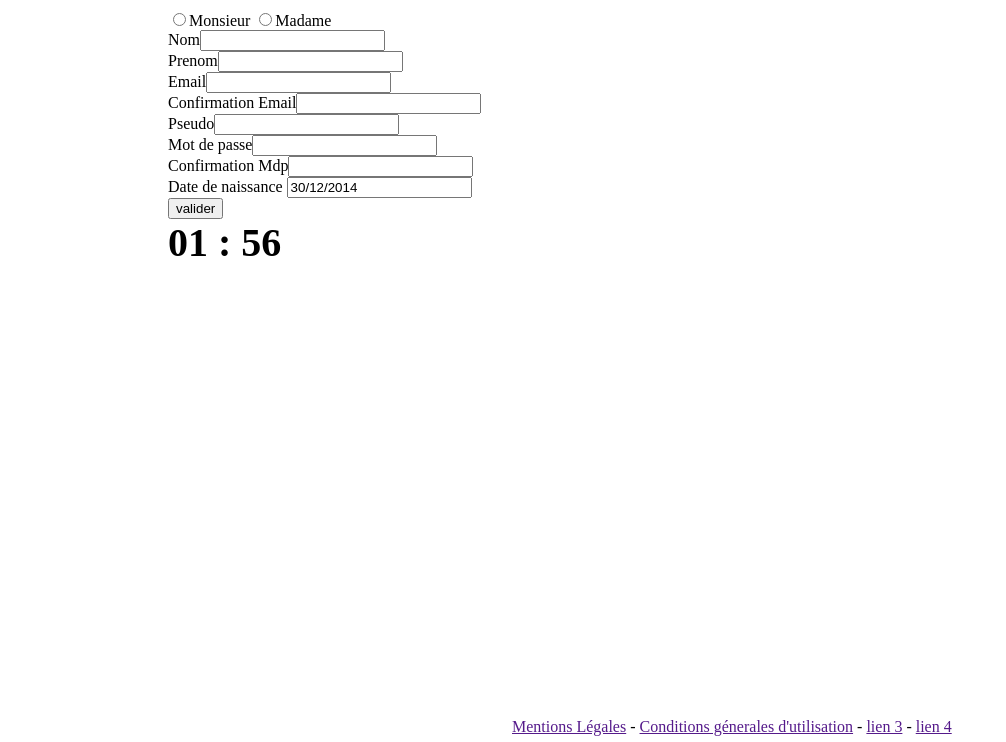
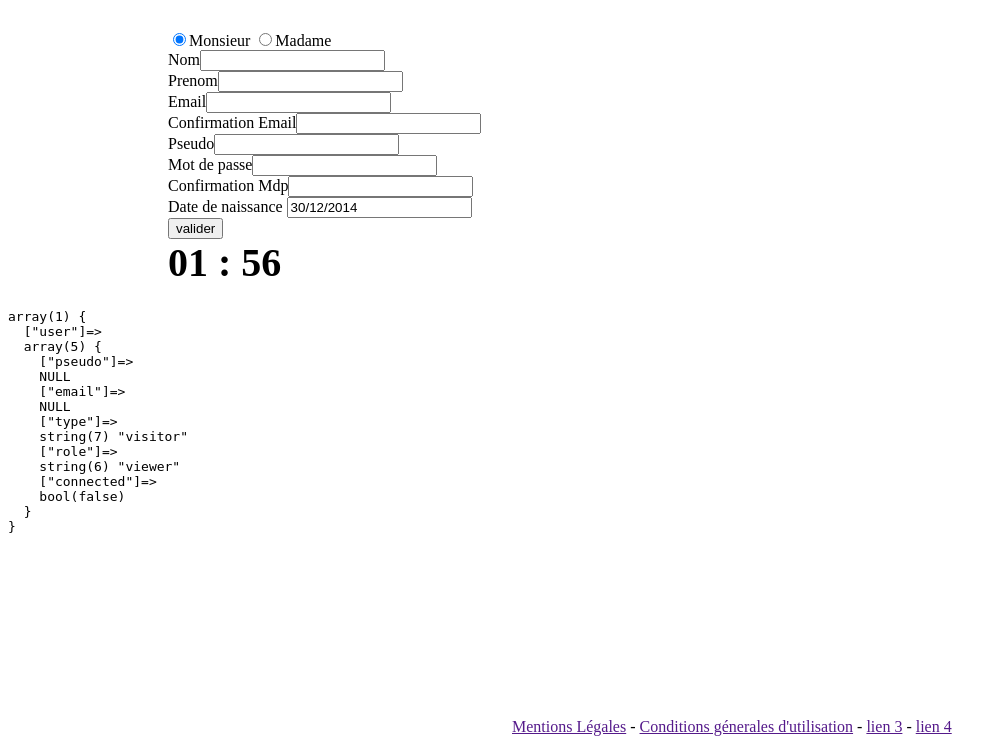
Before and after one commit to esgi-3dw-groupe5/annual-project, a PHP site: page /annual-project/ in a window 1280 px wide. Shown: the part 58-800 px from the top of the page, without its empty margins (0-1006 px from the left). Run offline with PHP 8.4, Linux system fonts and the light colour scheme.

Commit message:
[feature] signin connection
FIXME :
- Login
- clean code

```diff
--- /dev/null
+++ b/assets/css/formSignin.css
@@ -0,0 +1,12 @@
+.form-error{
+    color:darkred;
+}
+.form-error:before{
+	/*content:"x";*/
+}
+
+.clock-display span{
+    color: #000 !important;
+    font-weight:  bold;
+    font-size:  40px;
+}
--- a/assets/js/coreAjax.js
+++ b/assets/js/coreAjax.js
@@ -1,5 +1,6 @@
 $(document).ready(function(){
 	 signin();
+	 prevent_empty_form();
 });
 
 
@@ -37,13 +38,13 @@ function get_form_values(form){
 	switch(form){
 		case 'signin' :
 			var send = {};
-			send.valider 		=	"valider";
-			send.si_email 			=	$('input[name="si_email"]').val();
+			send.si_submit 		=	"valider";
+			send.si_email 		=	$('input[name="si_email"]').val();
 			send.si_conf_email	=	$('input[name="si_conf_email"]').val();
 			send.si_psw 		=	$('input[name="si_psw"]').val();
-			send.si_conf_psw		=	$('input[name="si_conf_psw"]').val();
+			send.si_conf_psw	=	$('input[name="si_conf_psw"]').val();
 			send.si_pseudo 		=	$('input[name="si_pseudo"]').val();
-			send.date 		=	$('input[name="date"]').val();
+			send.date 			=	$('input[name="date"]').val();
 		break;
 
 		default:
@@ -92,37 +93,55 @@ function write_error(error){
 	// msgErr_date
 
 	if( error[0] != '' ){
-		// $('#').html(error[0]);
+		$('#msgErr').html(error[0]);
+			$('#si_form').submit(function(event){
+				enablePreventDefault(event);
+			});
 	}else{
-		// $('#').html('');
+		$('#msgErr').html('');
 	}
 
 	if( error[1] != '' ){
 		$('#msgErr_mail_1').html(error[1]);
+			$('#si_form').submit(function(event){
+				enablePreventDefault(event);
+			});
 	}else{
 		$('#msgErr_mail_1').html('');
 	}
 
 	if( error[2] != '' ){
 		$('#msgErr_mail_2').html(error[2]);
+			$('#si_form').submit(function(event){
+				enablePreventDefault(event);
+			});
 	}else{
 		$('#msgErr_mail_2').html('');
 	}
 
 	if( error[3] != '' ){
 		$('#msgErr_mail_3').html(error[3]);
+			$('#si_form').submit(function(event){
+				enablePreventDefault(event);
+			});
 	}else{
 		$('#msgErr_mail_3').html('');
 	}
 
 	if( error[4] != '' ){
-		$('#').html(error[4]);
+		$('#msgErr_psw_1').html(error[4]);
+			$('#si_form').submit(function(event){
+				enablePreventDefault(event);
+			});
 	}else{
-		$('#').html('');
+		$('#msgErr_psw_1').html('');
 	}
 
 	if( error[5] != '' ){
 		$('#msgErr_psw_2').html(error[5]);
+			$('#si_form').submit(function(event){
+				enablePreventDefault(event);
+			});
 	}else{
 		$('#msgErr_psw_2').html('');
 	}
@@ -135,7 +154,33 @@ function write_error(error){
 
 	if( error[7] != '' ){
 		$('#msgErr_pseudo').html(error[7]);
+			$('#si_form').submit(function(event){
+				enablePreventDefault(event);
+			});
 	}else{
 		$('#msgErr_pseudo').html('');
 	}
+
+	if(error[0]=='' && error[1]=='' && error[2]=='' && error[3]=='' && error[4]=='' && error[5]=='' && error[6]=='' && error[7]==''){
+		$('#si_form').unbind('submit');
+	}
 }
+
+function enablePreventDefault(event){
+	event.preventDefault();
+}
+
+function prevent_empty_form(){
+	if(	$('input[name="si_email"]').val() == "" &&
+		$('input[name="si_conf_email"]').val() == "" &&
+		$('input[name="si_psw"]').val() == "" &&
+		$('input[name="si_conf_psw"]').val() == "" &&
+		$('input[name="si_pseudo"]').val() == "" &&
+		$('input[name="date"]').val() == "" )
+	{
+
+		$('#si_form').submit(function(event){
+			enablePreventDefault(event);
+		});
+	}
+}
--- /dev/null
+++ b/controller/accessControl.php
@@ -0,0 +1,54 @@
+<?php
+function access_control(){
+	if(is_session_started() === FALSE){
+		session_start();
+	}
+    if(!isset($_SESSION['user'] )){
+        $_SESSION['user'] = [];
+        set_user_session(false);
+    }
+}
+
+function set_user_session($success, $pseudo = null, $email = null){
+    if(is_session_started() === FALSE){
+       session_start();
+    }
+    if( $success ){
+        $_SESSION['user']['pseudo']     =   $pseudo;
+        $_SESSION['user']['email']      =   $email;
+        $_SESSION['user']['type']       =   "member";
+        $_SESSION['user']['role']       =   "viewer";
+        $_SESSION['user']['connected']  =   true;
+    }
+    else{
+        $_SESSION['user']['pseudo']     =   null;
+        $_SESSION['user']['email']      =   null;
+        $_SESSION['user']['type']       =   'visitor';
+        $_SESSION['user']['role']       =   'viewer';
+        $_SESSION['user']['connected']  =   false;
+    }
+}
+
+function is_session_started(){
+// @return bool
+    if ( php_sapi_name() !== 'cli' ) {
+        if ( version_compare(phpversion(), '5.4.0', '>=') ) {
+            return session_status() === PHP_SESSION_ACTIVE ? TRUE : FALSE;
+        } else {
+            return session_id() === '' ? FALSE : TRUE;
+        }
+    }
+    return FALSE;
+}
+
+function end_session(){
+    if(is_session_started() === FALSE){
+       session_start();
+    }
+    session_destroy();
+}
+
+function redirect(){
+    // redirect user to his current location after login
+    header('location: http://127.0.0.1/annual-project/');
+}
--- a/controller/accessControle.php
+++ /dev/null
@@ -1,24 +0,0 @@
-<?php
-function access_control(){
-	session_start();
-	if(is_session_started() === TRUE){
-		$_SESSION['user'] = [];
-		$_SESSION['user']['type'] = 'visitor';
-	}
-}
-
-function is_session_started(){
-// @return bool
-    if ( php_sapi_name() !== 'cli' ) {
-        if ( version_compare(phpversion(), '5.4.0', '>=') ) {
-            return session_status() === PHP_SESSION_ACTIVE ? TRUE : FALSE;
-        } else {
-            return session_id() === '' ? FALSE : TRUE;
-        }
-    }
-    return FALSE;
-}
-
-function end_session(){
-	session_destroy();
-}
--- a/controller/corePHP.php
+++ b/controller/corePHP.php
@@ -1,11 +1,21 @@
 <?php
 if(!defined('__ROOT__'))define('__ROOT__', $_SERVER['DOCUMENT_ROOT']."/annual-project");
 require_once(__ROOT__."/controller/common.php");
+require_once(__ROOT__."/controller/accessControl.php");
 require_once(__ROOT__."/controller/inscriptionController.php");
 $displayErr=null;
-if(isset($_POST['valider']) && !empty($_POST['valider'])) {
-    $action = $_POST['valider'];
-    switch($action) {
+
+if( isset($_POST['si_submit']) && !empty($_POST['si_submit']) ) {
+    $action = $_POST['si_submit'];
+    _switch($action);
+}
+if( isset($_GET['act']) && !empty($_GET['act']) ) {
+    $action = $_GET['act'];
+    _switch($action);
+}
+
+function _switch($action){
+   switch($action) {
         case 'valider' :
             $displayErr =  validate_field($_POST);
             /*****************/
@@ -22,14 +32,15 @@ if(isset($_POST['valider']) && !empty($_POST['valider'])) {
             // 8 -> Date given is not a date
             // 9 -> Date given does not exit
 
+            $msgErr       = $displayErr[0];
             $msgErr_mail_1  = $displayErr[1];
             $msgErr_mail_2  = $displayErr[2];
             $msgErr_mail_3  = $displayErr[3];
 
             $msgErr_pseudo  = $displayErr[7];
 
-            $msgErr_psw_1  = $displayErr[4];
-            $msgErr_psw_2  = $displayErr[5];
+            $msgErr_psw_1   = $displayErr[4];
+            $msgErr_psw_2   = $displayErr[5];
 
             /***************************/
             /******Keep formm value*****/
@@ -55,10 +66,16 @@ if(isset($_POST['valider']) && !empty($_POST['valider'])) {
 
             return;
 
-        	break;
-		default:
+            break;
+        case 'logout':
 
-			break;
+                end_session();
+                redirect();
+            break;
+
+        default:
+
+            break;
     }
     return;
 }
--- a/controller/formControle.php
+++ /dev/null
@@ -1,4 +0,0 @@
-<?php
-if(isset($_POST['signin'])){
-	echo $_POST['pseudo'];
-}
--- a/controller/inscriptionController.php
+++ b/controller/inscriptionController.php
@@ -1,6 +1,7 @@
 <?php
 if(!defined('__ROOT__'))define('__ROOT__', $_SERVER['DOCUMENT_ROOT']."/annual-project");
 require_once(__ROOT__."/controller/common.php");
+require_once(__ROOT__."/controller/accessControl.php");
 require_once(__ROOT__."/model/dbconnect.php");
 require_once(__ROOT__."/model/getusers.php");
 
@@ -26,7 +27,7 @@ function validate_field($POST){
 	$gender  	  = "";
 	$email  	  = "";
 	$confirmEmail = "";
-	$password 		  = "";
+	$password 	  = "";
 	$confirmPsw	  = "";
 	$date	  	  = "";
 	/*****************/
@@ -43,7 +44,7 @@ function validate_field($POST){
 	// 8 -> Date given is not a date
 	// 9 -> Date given does not exit
 
-	if(isset($POST["valider"])){ // AJAX later on
+	if(isset($POST["si_submit"])){ // AJAX later on
 
 		/*******************************************************************/
 		/****************************NOT REQUIRE****************************/
@@ -62,6 +63,16 @@ function validate_field($POST){
 		/*******************************************************************/
 		/****************************REQUIRE********************************/
 		/*******************************************************************/
+		// if( empty($POST["dateNaissance"])
+		// 	&& empty($POST["password"])
+		// 		&& empty($POST["confirmPsw"])
+		// 			&& empty($POST["email"])
+		// 				&& empty($POST["confirmEmail"])
+		// 					&& empty($POST["pseudo"])
+		// 						&& empty($POST["date"]) ){
+		// 		$errorMessage[0] = get_error("default", null);
+		// 			$error++;
+		// }
 		// On regarde si il n'y a pas de champs vides
 		if( !empty($POST["date"]) ){
 		/*******************************************************************/
@@ -74,17 +85,26 @@ function validate_field($POST){
 					if($errorMessage[8]!= "" || $errorMessage[9]!= "")
 						$error++;
 		}
+		if( !empty($POST["si_psw"]) ){
+		/*******************************************************************/
+		/*******************************PASSWORD****************************/
+		/*******************************************************************/
+			$password 	  = $POST["si_psw"];
+
+				$errorMessage[4] = get_error("validpassword", $password);
+					if($errorMessage[4]!= "")
+						$error++;
+		}
 		if( !empty($POST["si_psw"]) && !empty($POST["si_conf_psw"]) ){
 		/*******************************************************************/
 		/*******************************PASSWORD****************************/
 		/*******************************************************************/
-			$password 		  = $POST["si_psw"];
+			$password 	  = $POST["si_psw"];
 			$confirmPsw	  = $POST["si_conf_psw"];
 
 				$errorMessage[4] = get_error("validpassword", $password);
 				$errorMessage[5] = get_error("password", $password, $confirmPsw);
-			// FIXME : Check for password
-					if($errorMessage[5]!= "")
+					if($errorMessage[4]!= "" || $errorMessage[5]!= "")
 						$error++;
 		}
 		if( !empty($POST["si_email"]) ){
@@ -95,7 +115,7 @@ function validate_field($POST){
 
 				$errorMessage[1] = get_error("validemail", $email, null);
 				$errorMessage[2] = get_error("existemail", $email, null);
-					if($errorMessage[1]!= "" || $errorMessage[1]!= "")
+					if($errorMessage[1]!= "" || $errorMessage[2]!= "")
 						$error++;
 		}
 		if( !empty($POST["si_email"]) && !empty($POST["si_conf_email"]) ){
@@ -123,8 +143,21 @@ function validate_field($POST){
 		}
 
 		// if nb error = 0 -> Register
-		if($error == 0 ){
-			register($pseudo,$nom,$prenom,$genre,$email,$mdp,$date);
+		if( $error == 0
+			&& !empty($pseudo)
+			&& !empty($email)
+			&& !empty($confirmEmail)
+			&& !empty($password)
+			&& !empty($confirmPsw)
+			&& !empty($date)
+			&& isset($POST['si_submit'])
+		){
+		// $success = register(trim($pseudo),trim($name),trim($firstname),trim($gender),$email,$password,$date);
+		// set_user_session($success, $pseudo, $email);
+		// access_control();
+			// echo'plop';
+		set_user_session(true, $pseudo, $email);
+			header('location: http://127.0.0.1/annual-project/');
 		}
 	}
 
@@ -153,7 +186,7 @@ function get_error($item, $parm1, $parm2 = null){
 		case 'email':
 			if($parm1 != $parm2){
 				// $codeErr = 3;
-				$msg = "Les champs ".$item." doivent être identique.";
+				$msg = "Les champs email doivent être identique.";
 
 			}
 			break;
@@ -161,10 +194,9 @@ function get_error($item, $parm1, $parm2 = null){
 		case 'validpassword':
 
 			// if (!preg_match("/.*^(?=.{8,20})(?=.*[a-z])(?=.*[A-Z])(?=.*[0-9])(?=.*\W).*$/", $parm1)){
-			if (!preg_match("/.*^(?=.{8,20})(?=.*[a-z])(?=.*[0-9])(?=.*\W).*$/", $parm1)
-					|| strlen($parm1) < 8
-					|| strlen($parm1) > 20
-					){
+			if (!preg_match("/.*^(?=.{8,20})(?=.*[a-z])(?=.*[0-9])(?=.*\W).*$/",$parm1)
+					|| strlen($parm1)<8
+					|| strlen($parm1)>20){
  				$msg = "Le mot de passe ne respecte pas les carractère requis";
 			}
 			break;
@@ -172,7 +204,7 @@ function get_error($item, $parm1, $parm2 = null){
 		case 'password':
 			if($parm1 != $parm2){
 				// $codeErr = 5;
-				$msg = "Les champs ".$item." doivent être identique.";
+				$msg = "Les champs password doivent être identique.";
 			}
 			break;
 
@@ -218,28 +250,28 @@ function get_error($item, $parm1, $parm2 = null){
 	return $msg;
 }
 
-function register($pseudo,$name,$firstname,$gender,$email,$mdp,$date){
+function register($pseudo,$name,$firstname,$gender,$email,$password,$date){
 	$link = db_connect();
 
-	$hash_psw = password_hash($mdp, PASSWORD_DEFAULT);
+	$hash_psw = password_hash($password, PASSWORD_DEFAULT);
 
 	$db_date="";
 	if(preg_match("/^(0[1-9]|[12][0-9]|3[01])[- \/.](0[1-9]|1[012])[- \/.](\d\d\d\d)$/", $date, $dateArr)==1){
-		debug($dateArr);
+		// debug($dateArr);
 		$db_date = $dateArr[3]."-".$dateArr[2]."-".$dateArr[1];
-		echo $db_date;
+		// echo $db_date;
 	}
 	else if(preg_match("/^(0[1-9]|1[012])[- \/.](0[1-9]|[12][0-9]|3[01])[- \/.](\d\d\d\d)$/", $date, $dateArr)==1){
-		debug($dateArr);
+		// debug($dateArr);
 		$db_date = $dateArr[3]."-".$dateArr[1]."-".$dateArr[2];
-		echo $db_date;
+		// echo $db_date;
 	}
 	else if(preg_match("/^(\d\d\d\d)[- \/.](0[1-9]|[12][0-9]|3[01])[- \/.](0[1-9]|1[012])$/", $date, $dateArr)==1){
-		debug($dateArr);
+		// debug($dateArr);
 		$db_date = $dateArr[1]."-".$dateArr[3]."-".$dateArr[2];
-		echo $db_date;
+		// echo $db_date;
 	}
 
-
-	db_create_user($link, $gender, $name, $firstname, $email, $hash_psw, $pseudo, $db_date);
+	$req = db_create_user($link, $gender, $name, $firstname, $email, $hash_psw, $pseudo, $db_date);
+	return $req;
 }
--- a/index.php
+++ b/index.php
@@ -1,6 +1,6 @@
 <?php
 if(!defined('__ROOT__'))define('__ROOT__', $_SERVER['DOCUMENT_ROOT']."/annual-project");
-require_once(__ROOT__."/controller/accessControle.php");
+require_once(__ROOT__."/controller/accessControl.php");
 require_once(__ROOT__."/controller/common.php");
 require_once(__ROOT__."/controller/inscriptionController.php");
 require_once(__ROOT__."/controller/corePHP.php");
@@ -9,4 +9,7 @@ require_once(__ROOT__."/controller/corePHP.php");
 
 access_control();
 require_once(__ROOT__."/template/index.tpl");
-// debug($_SESSION);
+debug($_SESSION);
+
+
+include(__ROOT__."/template/footer.tpl");
--- a/model/getusers.php
+++ b/model/getusers.php
@@ -33,18 +33,21 @@ function db_create_user($link, $genre, $name, $firstname, $email, $password, $ps
 					:mdp,
 					:date_naissance,
 					:statut)");
-		$req->exucute(array(
+		$success = $req->execute(array(
 					':genre' => $genre,
 					':nom' => $name,
-					':prenom' => $fistname,
+					':prenom' => $firstname,
 					':email' => $email,
 					':pseudo' => $pseudo,
 					':mdp' => $password,
 					':date_naissance' => $date,
 					':statut' => 1
 				));
+		return $success;
 	}
 	catch( PDOException $e ){
 
+		debug($e);
+		die();
 	}
 }
--- /dev/null
+++ b/template/formSignin.tpl
@@ -0,0 +1,57 @@
+<!--*************************************-->
+<!--********** SIGNIN TEMPLATE **********-->
+<!--*************************************-->
+<span class="form-error" id="msgErr"><?php if( !empty( $msgErr ) ){ echo $msgErr; }?></span>
+<?php if( !isset( $gender_male ) ){ $gender_male="checked"; }?>
+<form method="POST" action="http://127.0.0.1/annual-project/" class="" id="si_form" name="si_form">
+    <div>
+        <input id="male" type="radio" name="genre" value="homme" <?php if(!empty($gender_male))echo $gender_male ?> required><label for="male">Monsieur</label>
+        <input id="female" type="radio" name="genre" value="femme" <?php if(!empty($gender_female))echo $gender_female ?> required><label for="female">Madame</label>
+        </br><span class="form-error" id="msgErr_gender"><?php if(!empty($msgErr_gender))echo $msgErr_gender ?></span>
+    </div>
+    <div>
+        <label for="name">Nom</label><input id="name" type="text" name="si_name" required
+        <?php if(!empty($value_name))echo "value=".$value_name."" ?> ></br>
+        <span class="form-error" id="msgErr_name"><?php if(!empty($msgErr_name))echo $msgErr_name ?></span>
+    </div>
+    <div>
+        <label for="fistname">Prenom</label><input id="fistname" type="text" name="si_fistname" required
+        <?php if(!empty($value_firstname))echo "value=".$value_firstname."" ?> ></br>
+        <span class="form-error" id="msgErr_fistName"><?php if(!empty($msgErr_fistName))echo $msgErr_fistName ?></span>
+    </div>
+    <div>
+        <label for="email">Email</label><input id="email" type="email" name="si_email" required
+        <?php if(!empty($value_mail_1))echo "value=".$value_mail_1."" ?> ></br>
+        <span class="form-error" id="msgErr_mail_1"><?php if(!empty($msgErr_mail_1))echo $msgErr_mail_1; ?></span>
+        <span class="form-error" id="msgErr_mail_2"><?php if(!empty($msgErr_mail_2))echo $msgErr_mail_2; ?></span>
+    </div>
+    <div>
+        <label for="email_2">Confirmation Email</label><input id="email_2" type="email" name="si_conf_email"
+            required <?php if(!empty($value_mail_2))echo "value=".$value_mail_2."" ?> ></br>
+        <span class="form-error" id="msgErr_mail_3"><?php if(!empty($msgErr_mail_3))echo $msgErr_mail_3; ?></span>
+    </div>
+    <div>
+        <label for="pseudo">Pseudo</label><input id="pseudo" type="login" name="si_pseudo" required
+        <?php if(!empty($value_pseudo))echo "value=".$value_pseudo."" ?> ></br>
+        <span class="form-error" id="msgErr_pseudo"><?php if(!empty($msgErr_pseudo))echo $msgErr_pseudo; ?></span>
+    </div>
+    <div>
+        <label for="password">Mot de passe</label><input id="password" type="password" name="si_psw" minlength="8" maxlength="20" required></br>
+        <span class="form-error" id="msgErr_psw_1"><?php if(!empty($msgErr_psw_1))echo $msgErr_psw_1; ?></span>
+    </div>
+    <div>
+        <label for="password_2">Confirmation Mdp</label><input id="password_2" type="password" minlength="8" maxlength="20" name="si_conf_psw" maxlength="" required></br>
+        <span class="form-error" id="msgErr_psw_2"><?php if(!empty($msgErr_psw_2))echo $msgErr_psw_2; ?></span>
+    </div>
+    <div>
+        <label for="date">Date de naissance</label>
+        <div style="display:inline-block;position:relative;width:300px;">
+            <input id="date" type="text" name="date" placeholder="  JJ/MM/AAAA" required
+            <?php if(!empty($value_date))echo "value=".$value_date."" ?> >
+        </div></br>
+        <span class="form-error" id="msgErr_date"><?php if(!empty($msgErr_date))echo $msgErr_date; ?></span>
+    </div>
+    <div>
+        <input type="submit" name="si_submit" value="valider">
+    </div>
+</form>
--- a/template/index.tpl
+++ b/template/index.tpl
@@ -10,6 +10,8 @@
         <link href="assets/css/footer.css" rel="stylesheet" media="all"/>
         <link href="assets/css/form.css" rel="stylesheet" media="all"/>
         <link href="assets/css/main.css" rel="stylesheet" media="all"/>
+
+        <link href="assets/css/formSignin.css" rel="stylesheet" media="all"/>
 
         <script type="text/javascript" src="assets/js/libs/jquery-1.11.0.min.js"></script>
         <script type="text/javascript" src="assets/js/coreAjax.js"></script>
@@ -39,6 +41,14 @@
 
         <div  class="content">
             <section >
+                <h1>
+                    <?php
+                        if( $_SESSION['user']['pseudo'] ){
+                            print($_SESSION['user']['pseudo']);
+                            print("<a href='?act=logout'>logout</a>");
+                        }
+                    ?>
+                </h1>
                 <div>
 <!--                     <form method="post" action="controller/formControle.php" class="login">
                         <label>Login</label>
@@ -48,60 +58,8 @@
                         <input type="submit" value="Connexion" name="signin">
                     </form>
                     <a href="">S'inscrire</a> -->
+        <?php if( !$_SESSION['user']['connected'] ){include_once("formSignin.tpl");} ?>
 
-                    <form method="POST" action="index.php" class="">
-                        <!-- <div id="error"><?php //echo $displayErr ?></div> -->
-                        <div>
-                            <input id="male" type="radio" name="genre" value="homme" <?php if(!empty($gender_male))echo $gender_male ?> required><label for="male">Monsieur</label>
-                            <input id="female" type="radio" name="genre" value="femme" <?php if(!empty($gender_female))echo $gender_female ?> required><label for="female">Madame</label>
-                            </br><span id="msgErr_gender"><?php if(!empty($msgErr_gender))echo $msgErr_gender ?></span>
-                        </div>
-                        <div>
-                            <label for="name">Nom</label><input id="name" type="text" name="si_name" required
-                            <?php if(!empty($value_name))echo "value=".$value_name."" ?> ></br>
-                            <span id="msgErr_name"><?php if(!empty($msgErr_name))echo $msgErr_name ?></span>
-                        </div>
-                        <div>
-                            <label for="fistname">Prenom</label><input id="fistname" type="text" name="si_fistname" required
-                            <?php if(!empty($value_firstname))echo "value=".$value_firstname."" ?> ></br>
-                            <span id="msgErr_fistName"><?php if(!empty($msgErr_fistName))echo $msgErr_fistName ?></span>
-                        </div>
-                        <div>
-                            <label for="email">Email</label><input id="email" type="email" name="si_email" required
-                            <?php if(!empty($value_mail_1))echo "value=".$value_mail_1."" ?> ></br>
-                            <span id="msgErr_mail_1"><?php if(!empty($msgErr_mail_1))echo $msgErr_mail_1; ?></span>
-                            <span id="msgErr_mail_2"><?php if(!empty($msgErr_mail_2))echo $msgErr_mail_2; ?></span>
-                        </div>
-                        <div>
-                            <label for="email_2">Confirmation Email</label><input id="email_2" type="email" name="si_conf_email"
-                                required <?php if(!empty($value_mail_2))echo "value=".$value_mail_2."" ?> ></br>
-                            <span id="msgErr_mail_3"><?php if(!empty($msgErr_mail_3))echo $msgErr_mail_3; ?></span>
-                        </div>
-                        <div>
-                            <label for="pseudo">Pseudo</label><input id="pseudo" type="login" name="si_pseudo" required
-                            <?php if(!empty($value_pseudo))echo "value=".$value_pseudo."" ?> ></br>
-                            <span id="msgErr_pseudo"><?php if(!empty($msgErr_pseudo))echo $msgErr_pseudo; ?></span>
-                        </div>
-                        <div>
-                            <label for="password">Mot de passe</label><input id="password" type="password" name="si_psw" minlength="8" maxlength="20" required></br>
-                            <span id="msgErr_psw_1"><?php if(!empty($msgErr_psw_1))echo $msgErr_psw_1; ?></span>
-                        </div>
-                        <div>
-                            <label for="password_2">Confirmation Mdp</label><input id="password_2" type="password" minlength="8" maxlength="20" name="si_conf_psw" maxlength="" required></br>
-                            <span id="msgErr_psw_2"><?php if(!empty($msgErr_psw_2))echo $msgErr_psw_2; ?></span>
-                        </div>
-                        <div>
-                            <label for="date">Date de naissance</label>
-                            <div style="display:inline-block;position:relative;width:300px;">
-                                <input id="date" type="text" name="date" placeholder="  JJ/MM/AAAA" required
-                                <?php if(!empty($value_date))echo "value=".$value_date."" ?> >
-                            </div></br>
-                            <span id="msgErr_date"><?php if(!empty($msgErr_date))echo $msgErr_date; ?></span>
-                        </div>
-                        <div>
-                            <input type="submit" name="valider" value="valider">
-                        </div>
-                    </form>
                 </div>
 
             </section>
@@ -115,16 +73,3 @@
 
         <aside>
         </aside>
-
-        <?php include("footer.tpl"); ?>
-        <style type="text/css">
-        span{
-            color:darkred;
-        }
-
-        .clock-display span{
-            color: #000 !important;
-            font-weight:  bold;
-            font-size:  40px;
-        }
-        </style>
```
Also changed, not shown: controller/coreAjax.php (+13 -6 lines).
